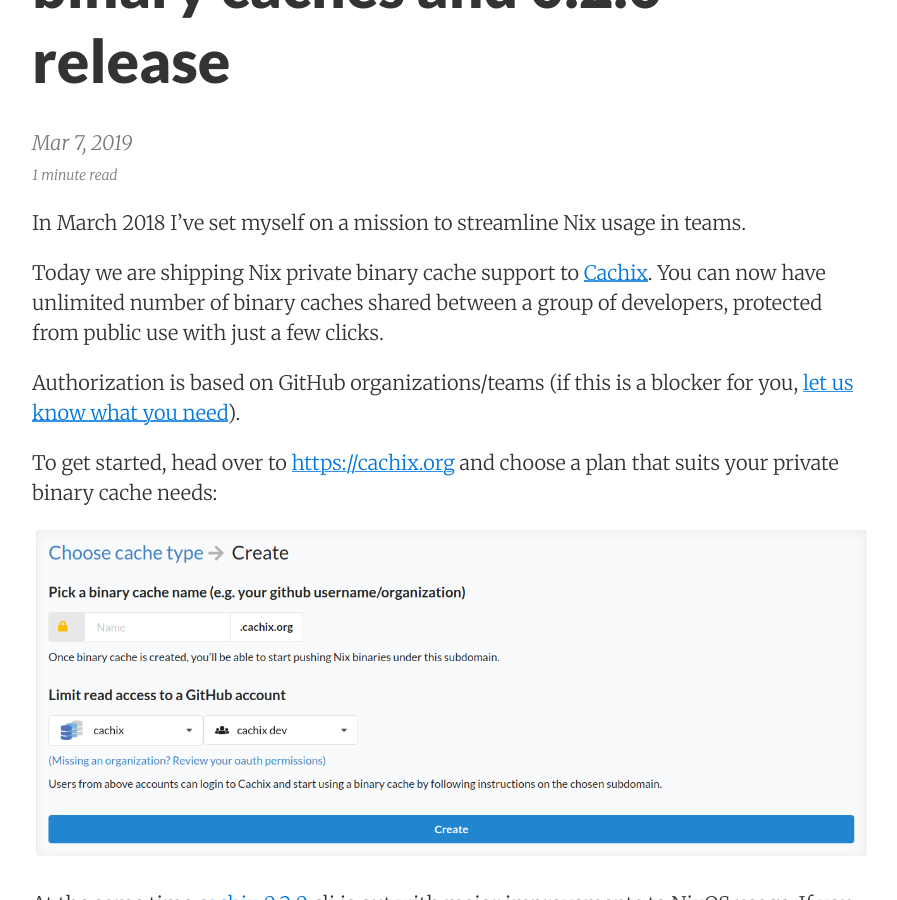
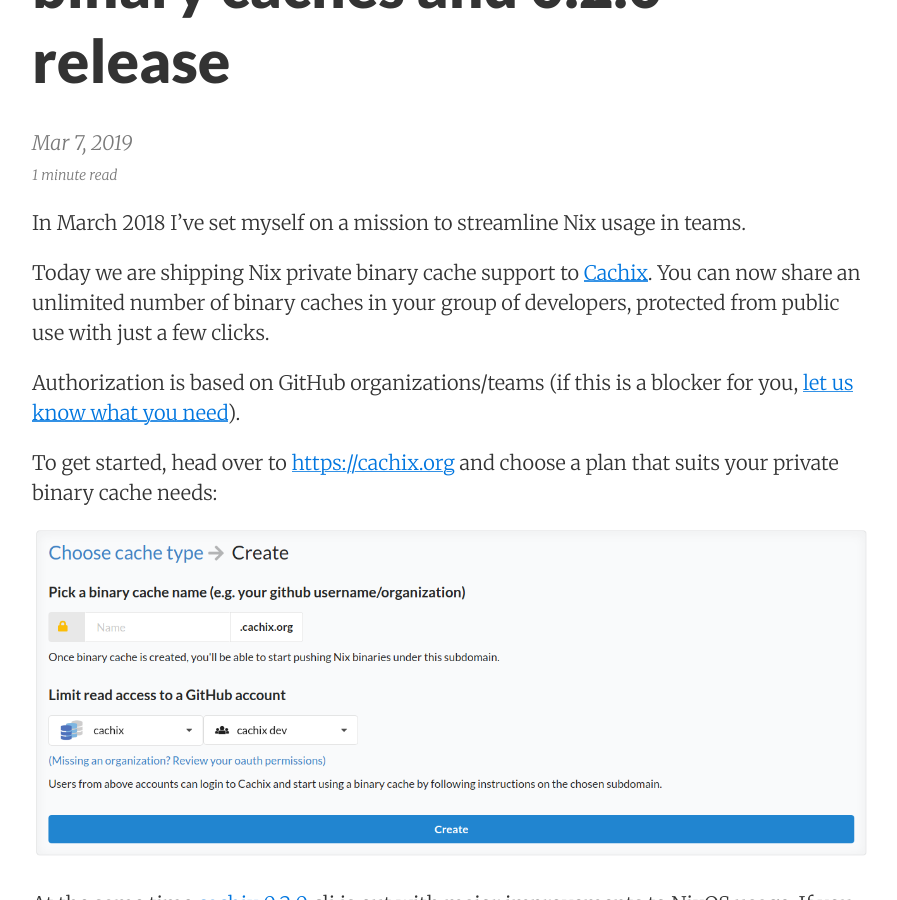
Before and after one commit to hercules-ci/blog.hercules-ci.com, a Jekyll site: the page built from _posts/2019-03-07-announcing-private-cachix.md, in a window 1280 px wide and 900 px high, scrolled down 307 px. Shown: the whole window, without its empty margins (188-1085 px from the left). Built offline with Jekyll 4.4.1, drawn with Linux system fonts in a browser that asks for light colours.

Commit message:
Update _posts/2019-03-07-announcing-private-cachix.md
Co-Authored-By: domenkozar <domen@enlambda.com>

```diff
--- a/_posts/2019-03-07-announcing-private-cachix.md
+++ b/_posts/2019-03-07-announcing-private-cachix.md
@@ -9,7 +9,7 @@
 In March 2018 I've set myself on a mission to streamline Nix usage in teams.
 
 Today we are shipping Nix private binary cache support to [Cachix](https://cachix.org).
-You can now have unlimited number of binary caches shared between a group of developers,
+You can now share an unlimited number of binary caches in your group of developers,
 protected from public use with just a few clicks.
 
 Authorization is based on GitHub organizations/teams (if this is a blocker for you,
```
